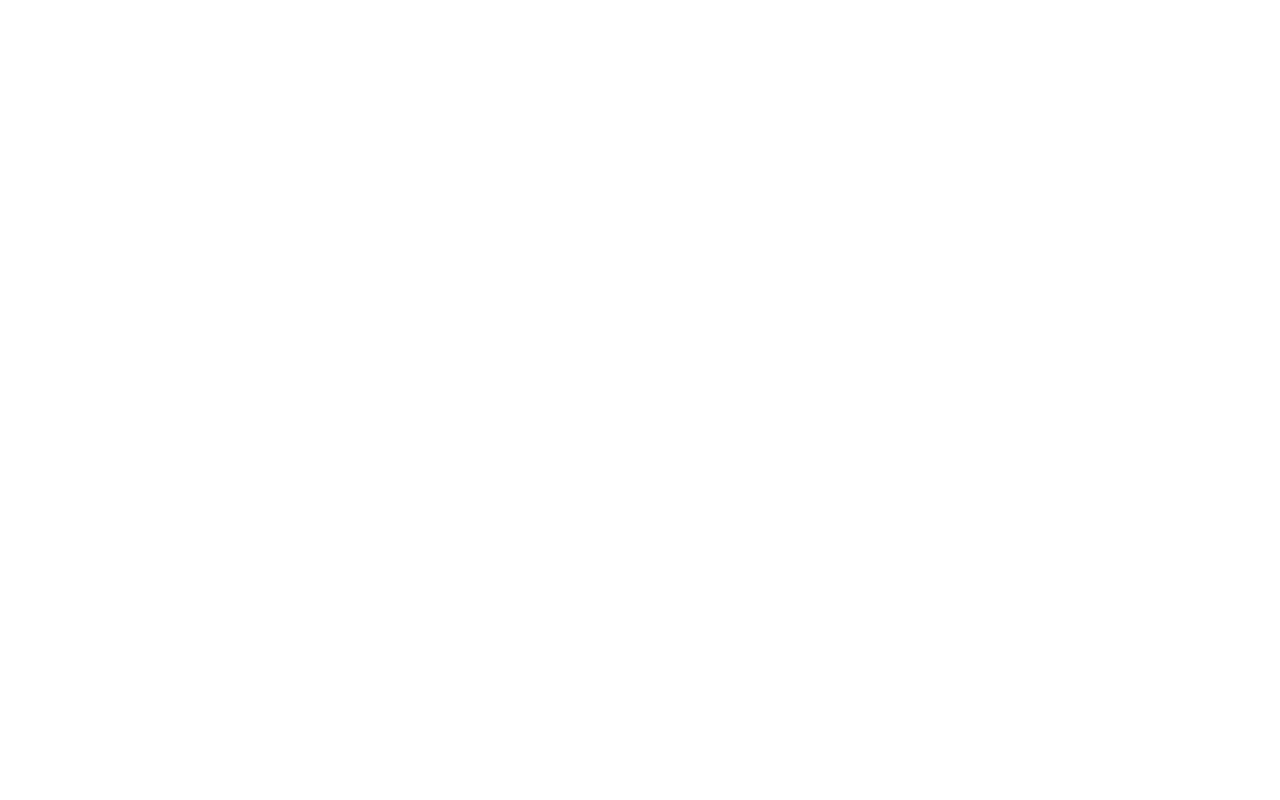
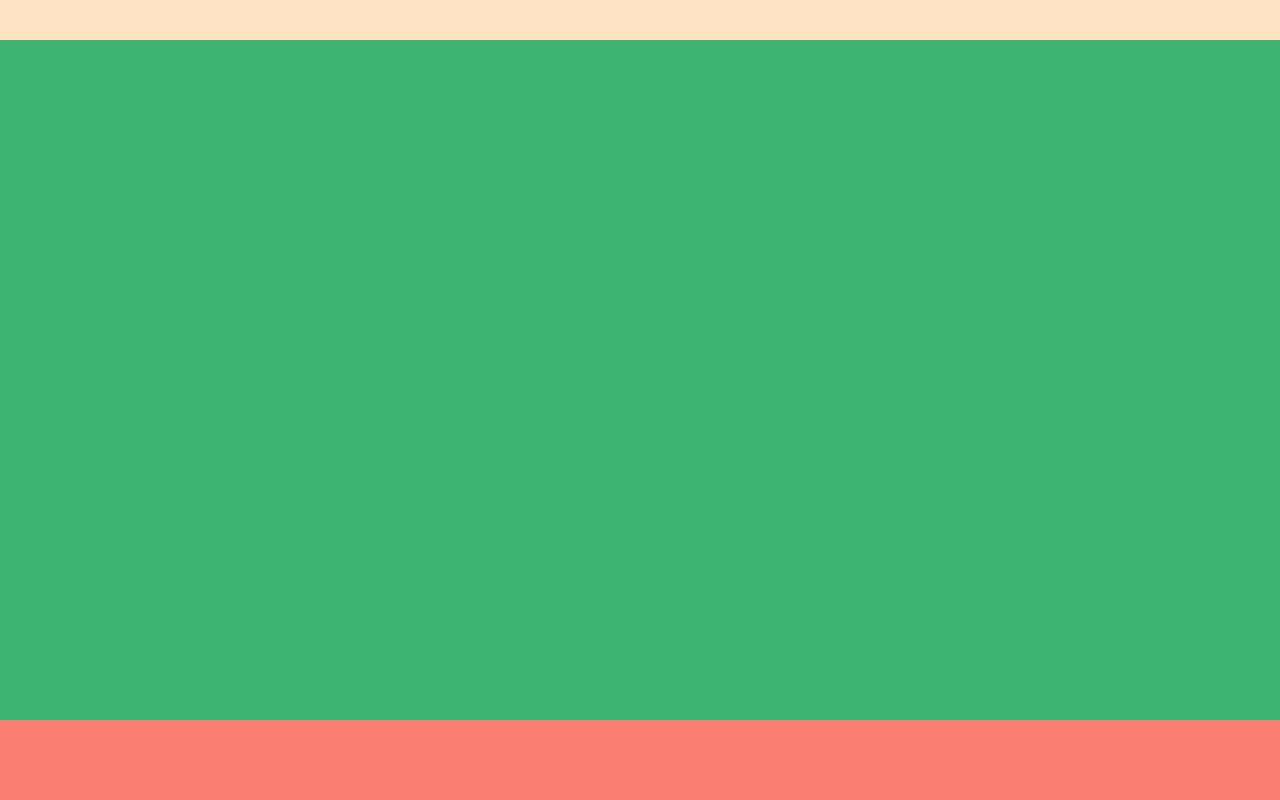
Before and after one commit to DilettaPelloni/html-css-zoom, a plain HTML site: page index.html in a window 1280 px wide. Drawn offline with Linux system fonts and the light colour scheme.

Commit message:
fatta struttura

```diff
--- a/css/style.css
+++ b/css/style.css
@@ -4,3 +4,24 @@
     padding: 0;
     box-sizing: border-box;
 }
+
+main {
+    height: 100vh;
+    background-color: aqua;
+}
+
+.top-section {
+    height: 5%;
+    background-color: bisque;
+}
+
+.main-section {
+    height: 85%;
+    background-color: mediumseagreen;
+    overflow-y: scroll;
+}
+
+.bottom-section {
+    height: 10%;
+    background-color: salmon;
+}
--- a/index.html
+++ b/index.html
@@ -10,5 +10,21 @@
     </head>
     <body>
 
+        <main>
+
+            <section class="top-section">
+
+            </section>
+
+            <section class="main-section">
+
+            </section>
+
+            <section class="bottom-section">
+
+            </section>
+
+        </main>
+
     </body>
 </html>
```
